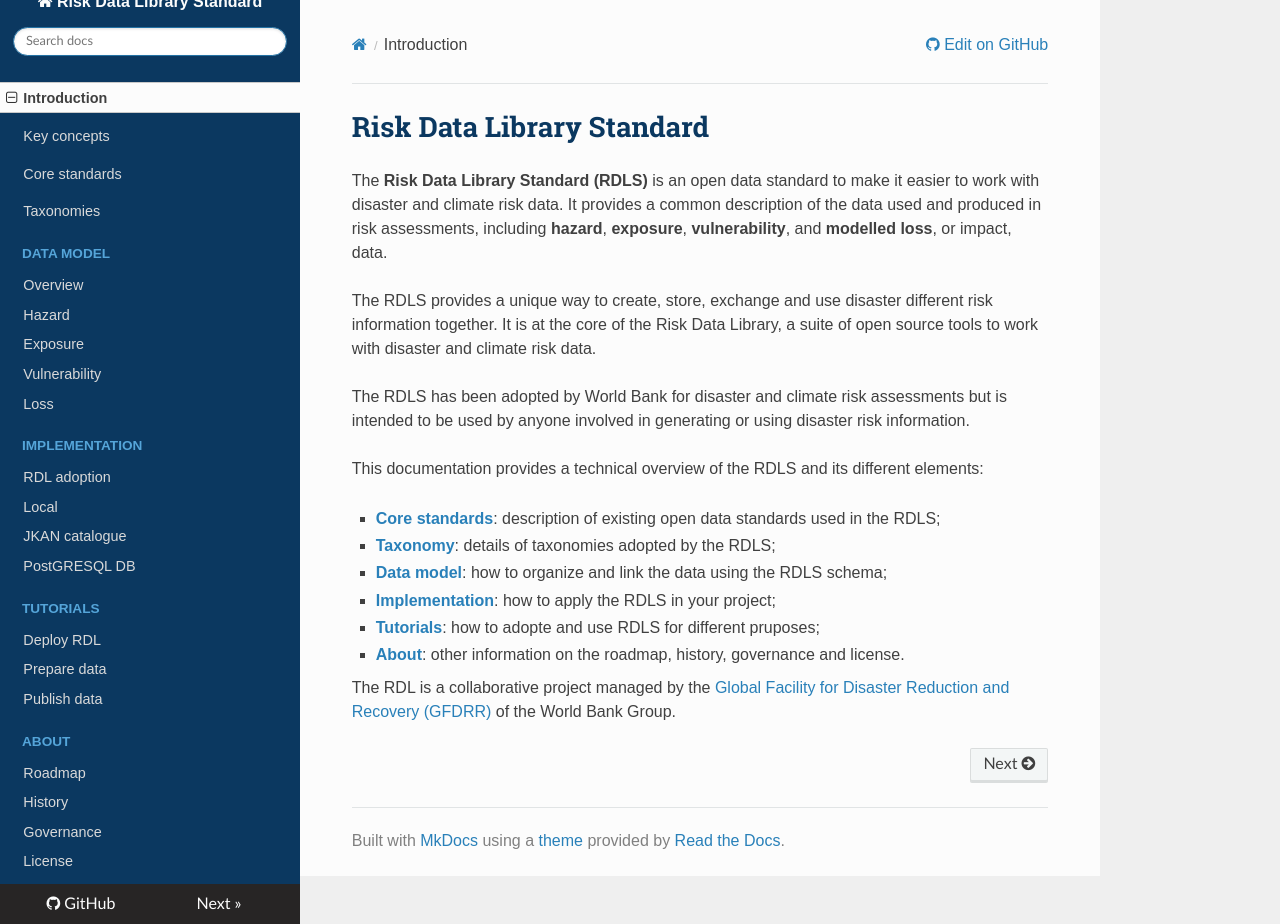
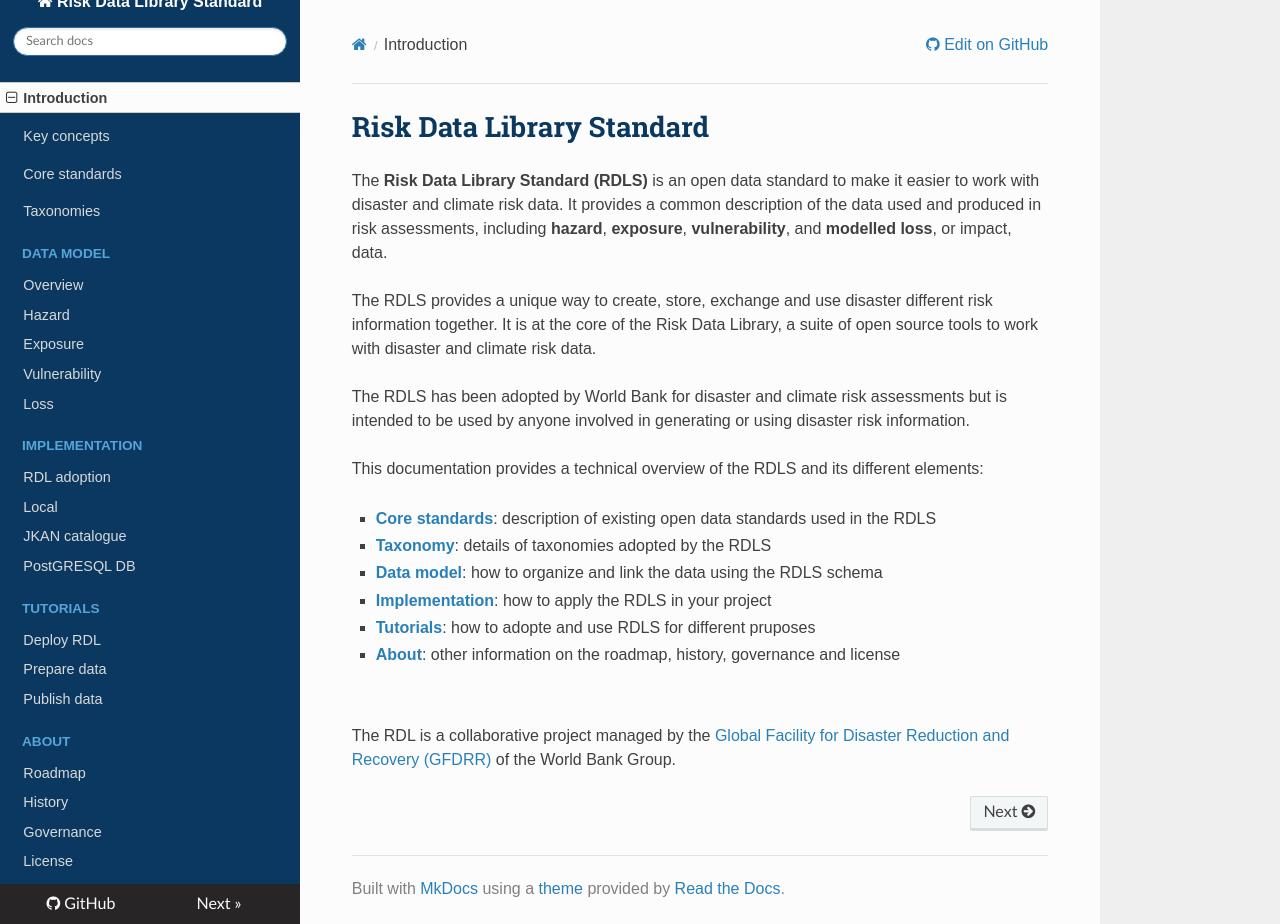
Before and after one commit to GFDRR/rdl-docs, an MkDocs documentation site: the page built from docs/index.md, in a window 1280 px wide and 924 px high. Built offline with MkDocs 1.6.1, drawn with Linux system fonts in a browser that asks for light colours; nearby versions of some CDN libraries.

Commit message:
Update index.md

```diff
--- a/docs/index.md
+++ b/docs/index.md
@@ -10,11 +10,13 @@ The RDLS has been adopted by World Bank for disaster and climate risk assessment
 
 This documentation provides a technical overview of the RDLS and its different elements:
 
-- [**Core standards**](standards.md): description of existing open data standards used in the RDLS;
-- [**Taxonomy**](taxonomy.md): details of taxonomies adopted by the RDLS;
-- [**Data model**](datamodel.md): how to organize and link the data using the RDLS schema;
-- [**Implementation**](implementation.md): how to apply the RDLS in your project;
-- [**Tutorials**](tutorials.md): how to adopte and use RDLS for different pruposes;
-- [**About**](roadmap.md): other information on the roadmap, history,  governance and license.
+- [**Core standards**](standards.md): description of existing open data standards used in the RDLS
+- [**Taxonomy**](taxonomy.md): details of taxonomies adopted by the RDLS
+- [**Data model**](datamodel.md): how to organize and link the data using the RDLS schema
+- [**Implementation**](implementation.md): how to apply the RDLS in your project
+- [**Tutorials**](tutorials.md): how to adopte and use RDLS for different pruposes
+- [**About**](roadmap.md): other information on the roadmap, history, governance and license
+
+<br/>
 
 The RDL is a collaborative project managed by the [Global Facility for Disaster Reduction and Recovery (GFDRR)](https://www.gfdrr.org/) of the World Bank Group.
```
